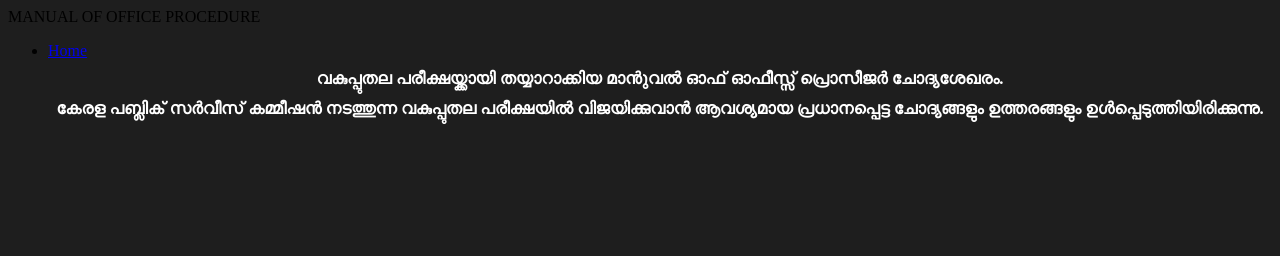
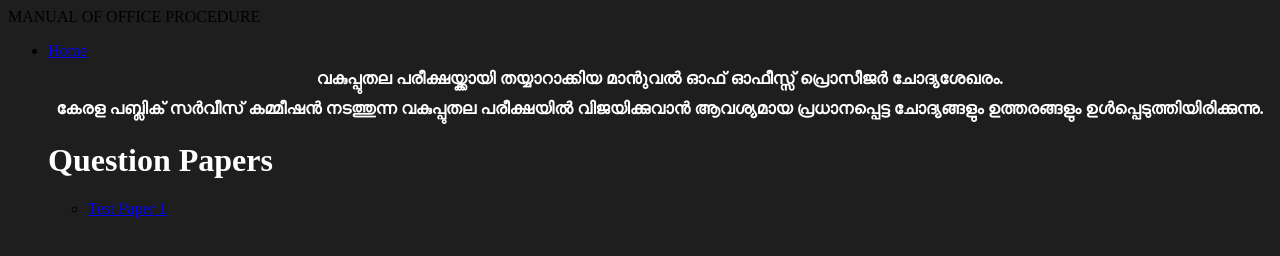
Before and after one commit to vyshnavthush/kfbemployesforum, a plain HTML site: page mop.html in a window 1280 px wide. Drawn offline with Linux system fonts and the light colour scheme.

Commit message:
Update mop.html

```diff
--- a/mop.html
+++ b/mop.html
@@ -35,5 +35,13 @@
     background-color: #1e1e1e; /* dark background so white is readable */
   }
 </style>
+<h1 style="font-weight:bold;text-align:left;color:white;">Question Papers</h1>
+<p>
+<ul>
+<li>
+<a href="mopquiz1.html" aria-label="Test Paper 1">Test Paper 1</a>
+</li>
+</ul>
+</p>
 </BODY>
 </HTML>
```
